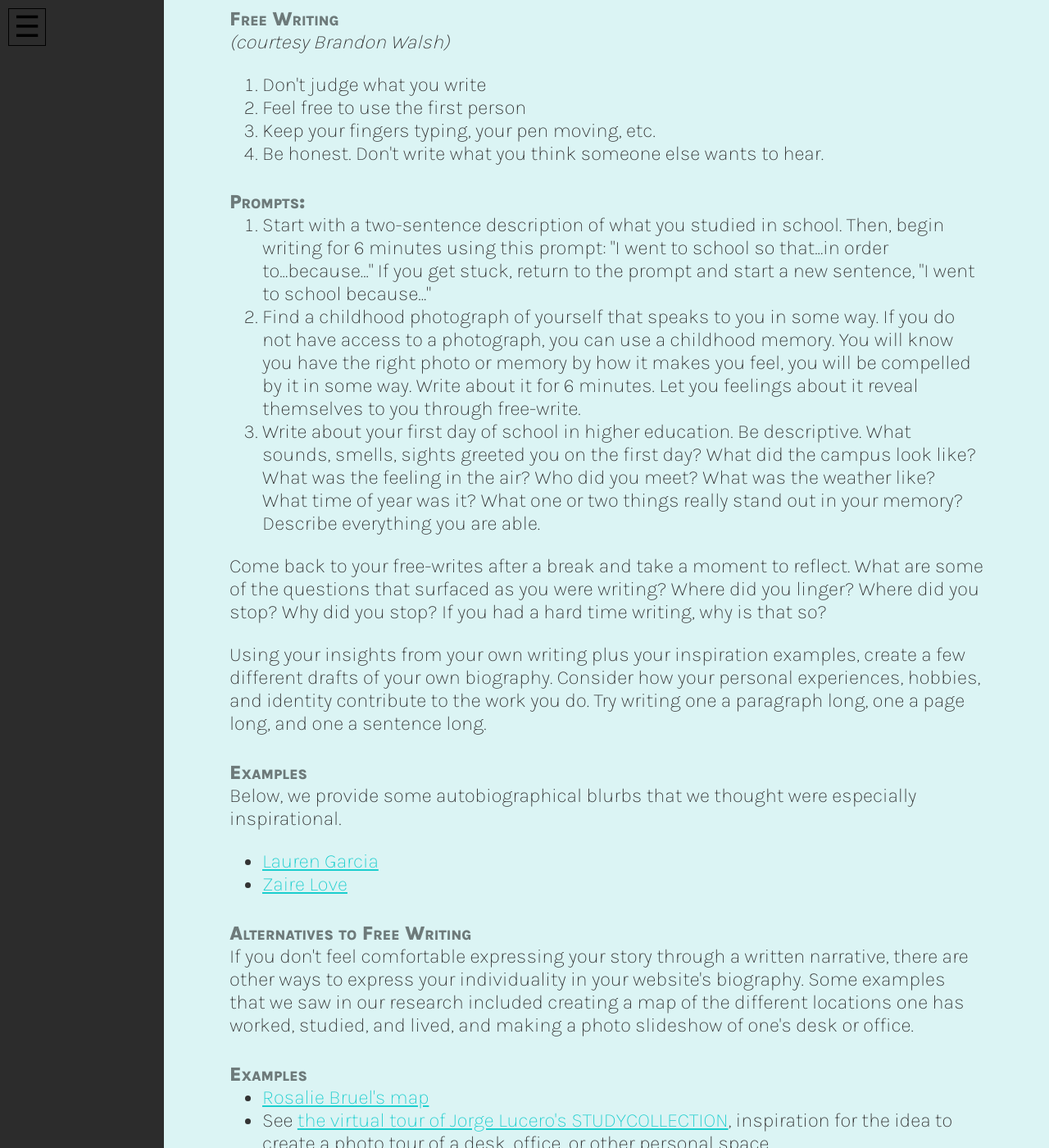
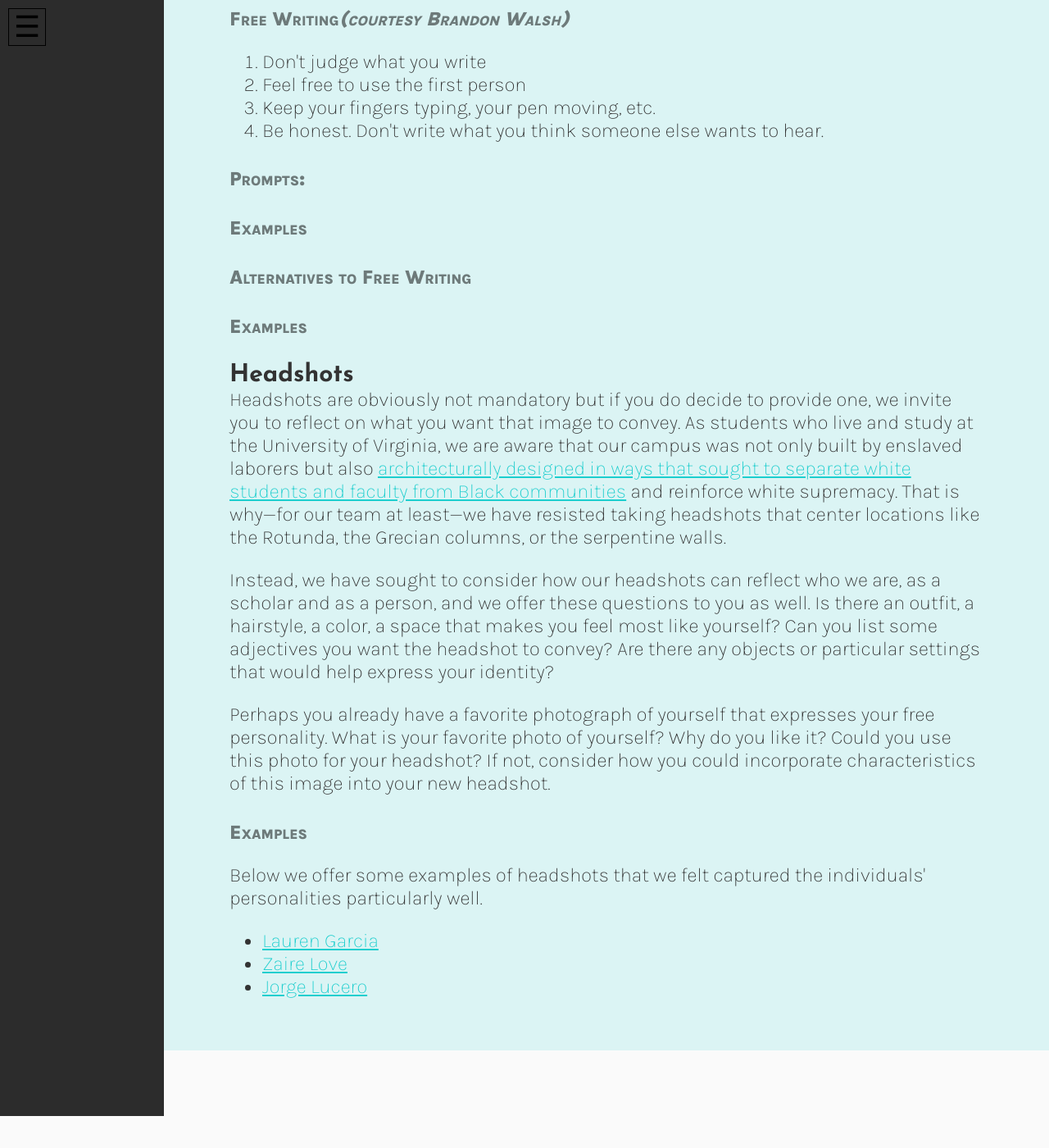
Before and after one commit to scholarslab/brackets, a Jekyll site: the page built from individuality-solidarity.html, in a window 1280 px wide and 1400 px high, scrolled down 1822 px. Shown: the whole window at 82% size. Built offline with Jekyll 4.4.1, drawn with Linux system fonts in a browser that asks for light colours; after the commit the page ends 3183 px from its top, so only the background shows below that.

Commit message:
First pass at rudimentary accordion on I&S page.

```diff
--- a/individuality-solidarity.html
+++ b/individuality-solidarity.html
@@ -18,14 +18,18 @@
 <h3>About Page</h3>
 <p>When describing ourselves, we often fall back on rote, flat-affect templates where we list our institutional affiliations or awards. Yet these titles are not the only dimensions that comprise who we are, or they do little by way of showing why we have chosen to focus on the particular kinds of research, teaching, and service that we produce. </p>
 <p>Why do you do the work you do? What drew you to higher education? How have you changed since then—and what keeps you going? What is most important to you? What is least important to you? What are your hopes for the future? Writing an About page focused on questions like these might help us all understand each other and our work with more depth, sincerity, and generosity, and we have provided some prompts and exercises below for you to get started.</p>
-<h4>Free Writing</h4><i>(courtesy Brandon Walsh)</i>
+<div class="prompts">
+<h4>Free Writing<i>(courtesy Brandon Walsh)</i></h4>
+<div>
 <ol>
     <li>Don't judge what you write</li>
     <li>Feel free to use the first person</li>
     <li>Keep your fingers typing, your pen moving, etc.</li>
     <li>Be honest. Don't write what you think someone else wants to hear.</li>
 </ol>
+</div>
 <h4>Prompts:</h4>
+<div>
 <ol>
     <li>Start with a two-sentence description of what you studied in school. Then, begin writing for 6 minutes using this prompt: "I went to school so that...in order to...because..." If you get stuck, return to the prompt and start a new sentence, "I went to school because..."</li>
     <li>Find a childhood photograph of yourself that speaks to you in some way. If you do not have access to a photograph, you can use a childhood memory. You will know you have the right photo or memory by how it makes you feel, you will be compelled by it in some way. Write about it for 6 minutes. Let you feelings about it reveal themselves to you through free-write.</li>
@@ -33,30 +37,42 @@
 </ol>
 <p>Come back to your free-writes after a break and take a moment to reflect. What are some of the questions that surfaced as you were writing? Where did you linger? Where did you stop? Why did you stop? If you had a hard time writing, why is that so?</p>
 <p>Using your insights from your own writing plus your inspiration examples, create a few different drafts of your own biography. Consider how your personal experiences, hobbies, and identity contribute to the work you do. Try writing one a paragraph long, one a page long, and one a sentence long.</p>
+</div>
 <h4>Examples</h4>
+<div>
 <p>Below, we provide some autobiographical blurbs that we thought were especially inspirational.</p>
 <ul>
     <li> <a href="https://laurencgarcia.com/">Lauren Garcia</a></li>
     <li> <a href="http://zairelove.com/about/">Zaire Love</a></li>
 </ul>
+</div>
 <h4>Alternatives to Free Writing</h4>
+<div>
 <p>If you don't feel comfortable expressing your story through a written narrative, there are other ways to express your individuality in your website's biography. Some examples that we saw in our research included creating a map of the different locations one has worked, studied, and lived, and making a photo slideshow of one's desk or office.</p>
+</div>
 <h4>Examples</h4>
+<div>
 <ul>
     <li> <a href=https://rosalieb.github.io/rosaliebruelweb/my_map.html>Rosalie Bruel's map</a></li>
     <li>See <a href=https://www.jorgelucero.com/new-page-2>the virtual tour of Jorge Lucero's STUDYCOLLECTION</a>, inspiration for the idea to create a photo tour of a desk, office, or other personal space.</li>
 </ul>
+</div>
+</div>
 <h3>Headshots</h3>
 <p>Headshots are obviously not mandatory but if you do decide to provide one, we invite you to reflect on what you want that image to convey. As students who live and study at the University of Virginia, we are aware that our campus was not only built by enslaved laborers but also <a href=https://eidolon.pub/classical-slavery-and-jeffersonian-racism-28cbcdf53364>architecturally designed in ways that sought to separate white students and faculty from Black communities</a> and reinforce white supremacy. That is why—for our team at least—we have resisted taking headshots that center locations like the Rotunda, the Grecian columns, or the serpentine walls.</p>
 <p>Instead, we have sought to consider how our headshots can reflect who we are, as a scholar and as a person, and we offer these questions to you as well. Is there an outfit, a hairstyle, a color, a space that makes you feel most like yourself? Can you list some adjectives you want the headshot to convey? Are there any objects or particular settings that would help express your identity?</p>
 <p>Perhaps you already have a favorite photograph of yourself that expresses your free personality. What is your favorite photo of yourself? Why do you like it? Could you use this photo for your headshot? If not, consider how you could incorporate characteristics of this image into your new headshot.</p>
+<div class="prompts">
 <h4>Examples</h4>
+<div>
 <p>Below we offer some examples of headshots that we felt captured the individuals' personalities particularly well.</p>
 <ul>
     <li><a href="https://laurencgarcia.com/">Lauren Garcia</a></li>
     <li><a href="http://zairelove.com/about">Zaire Love</a></li>
     <li><a href="https://www.jorgelucero.com/about-1">Jorge Lucero</a></li>
 </ul>
+</div>
+</div>
 </section>
 <section id="solidarity">
 <h2>Solidarity</h2>
```
Also changed, not shown: _layouts/default.html (+7 -0 lines).
